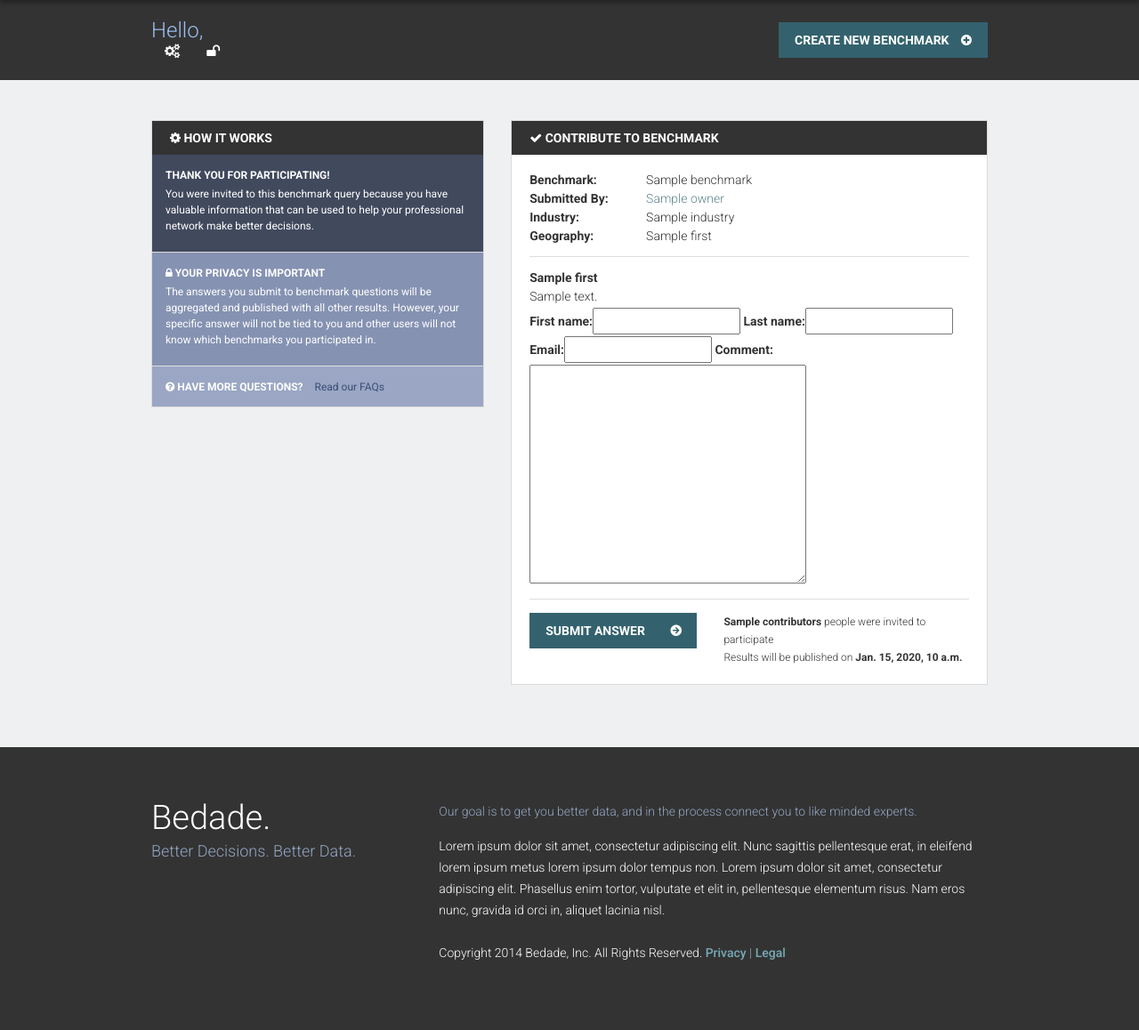
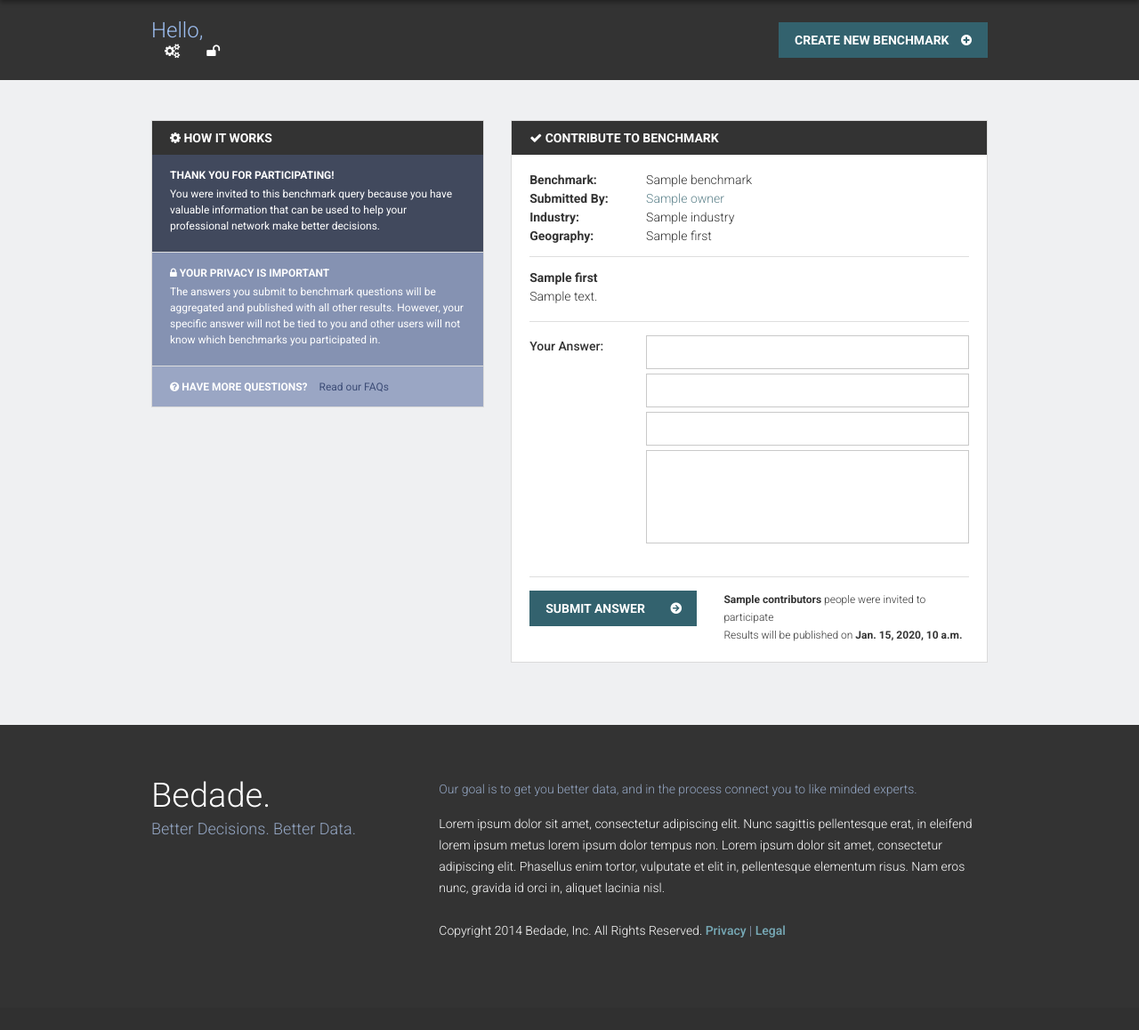
Before and after one commit to nabockh/code, a Django app: template templates/bm/answerNumeric.html in a window 1280 px wide. Shown: the part 90-1248 px from the top of the page at 89% size. After the commit the page ends 1144 px from the top, so only its background shows below. Run offline with Django 3.2, Linux system fonts and the light colour scheme; tables that the repository leaves empty hold one stand-in row (values such as "Sample post"); the template is opened without the code that fills it: values that come from a table or form of the project are taken from there, most other values are stand-ins (such as "Sample title", 1, 10 or a date in 2020); parts of the project's set-up code (start-up, migrations or seed data) failed here and were passed over; some libraries are stand-ins or nearby versions.

Commit message:
Numeric & Range Answer pages Layout

```diff
--- a/bm/static/css/style.css
+++ b/bm/static/css/style.css
@@ -901,7 +901,9 @@ form[role='search'] .btn-search {
 
     .benchmark-help p span {
         padding-right: 20px;
-    }
+
+        white-space: nowrap;
+}
 
     .benchmark-help span span.color-teal {
         color: #94a6c3;
@@ -1412,12 +1414,16 @@ label.btn.btn-primary.auto-width.pull-right.fix {
     .recent-benchmark-link a {
         color: #fff;
         background: #41495d;
-        padding: 8px 10px;
+        padding: 8px 20px 8px 10px;
         display: block;
         text-decoration: none;
         position: relative;
         transition: background 0.3s;
-    }
+
+        overflow: hidden;
+        text-overflow: ellipsis;
+        white-space: nowrap;
+}
 
         .recent-benchmark-link a:hover {
             background: #202c45;
@@ -1790,7 +1796,7 @@ label.btn.btn-primary.answer_btn {
 
 .how-it-works-block {
     margin: 0 -15px;
-    padding: 11px 15px 20px;
+    padding: 11px 20px 20px;
     border-bottom: 1px solid #dedede;
     color: #fff;
     font-size: 12px;
@@ -1841,6 +1847,35 @@ label.btn.btn-primary.answer_btn {
 
 label.control-label[for='id_choice'] {
     margin-top: 20px;
+}
+
+/*.styled-form.numericAnswer {
+    margin-top: 20px;
+}*/
+
+    .styled-form.numericAnswer label {
+        display: none;
+    }
+
+    .styled-form.numericAnswer label.visible {
+        display: inline-block;
+        color: #333;
+    }
+
+    .styled-form.numericAnswer .form-group {
+        margin-bottom: 0;
+    }
+
+    .styled-form.numericAnswer hr, .styled-form.rangeAnswer hr  {
+        margin-top: 20px;
+    }
+
+    .styled-form.rangeAnswer .form-group {
+        width: 50%;
+        float: left;
+        padding-right: 15px;
+
+        margin-bottom: 0;
 }
 
 ul#id_choice li > label {
@@ -2019,7 +2054,6 @@ ul#id_choice li > label {
     width: 334px;
     height: 238px;
     margin: 0 auto;
-    overflow: hidden;
 }
 
 .modal-body-inner {
--- a/templates/bm/answerNumeric.html
+++ b/templates/bm/answerNumeric.html
@@ -4,7 +4,16 @@
 {% load helpers %}
 
 {% block answer_form %}
-
-    {{ form|bootstrap }}
+    <div class='styled-form numericAnswer'>
+		<hr>
+	    <div class='row'>
+	    	<div class='col-md-3'>
+	    		<label class="control-label visible" for="id_numeric_box">Your Answer:</label>
+	    	</div>
+	    	<div class='col-md-9'>
+	    		{{ form|bootstrap }}
+	    	</div>
+	    </div>
+	</div>
 
 {% endblock %}
```
Also changed, not shown: templates/bm/answerRange.html (+9 -3 lines), templates/bm/dashboard.html (+5 -5 lines).
